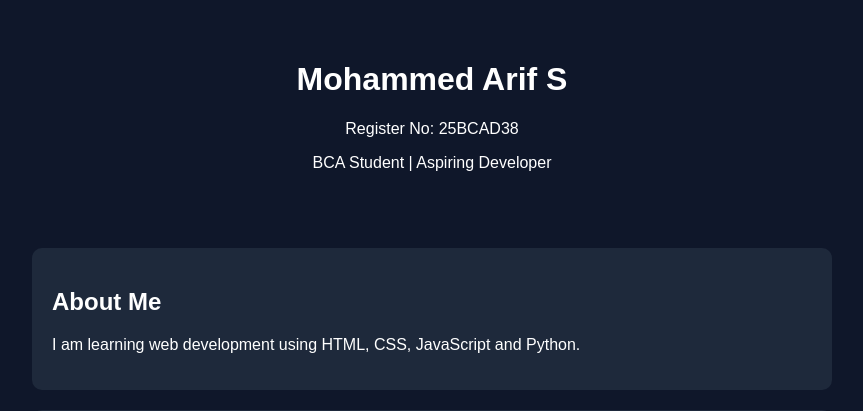
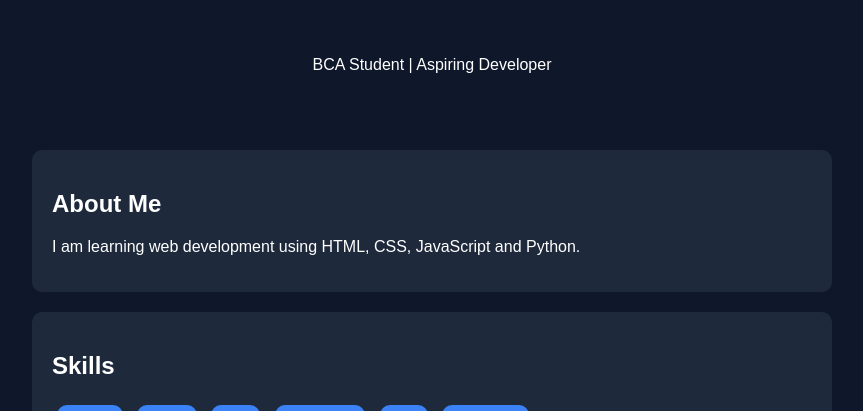
Before and after one commit to mohammedarif290/portfolio, a Flask app: page / in a window 1280 px wide. Shown: the top 411 px of the page, without its empty margins (208-1071 px from the left). Run offline with Flask 3, Linux system fonts and the light colour scheme; some libraries are stand-ins or nearby versions.

Commit message:
Update index.html

```diff
--- a/templates/index.html
+++ b/templates/index.html
@@ -8,8 +8,7 @@
 <body>
 
 <header>
-  <h1>Mohammed Arif S</h1>
-  <p>Register No: 25BCAD38</p>
+
   <p>BCA Student | Aspiring Developer</p>
 </header>
 
```
